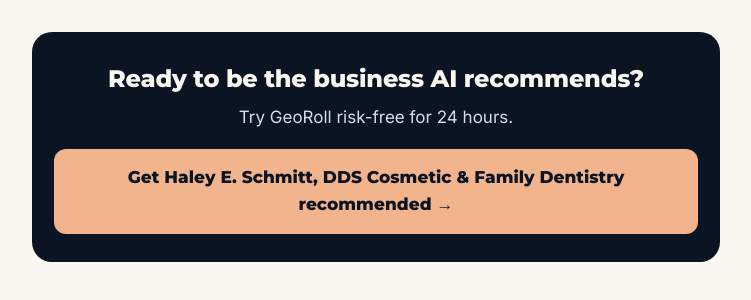
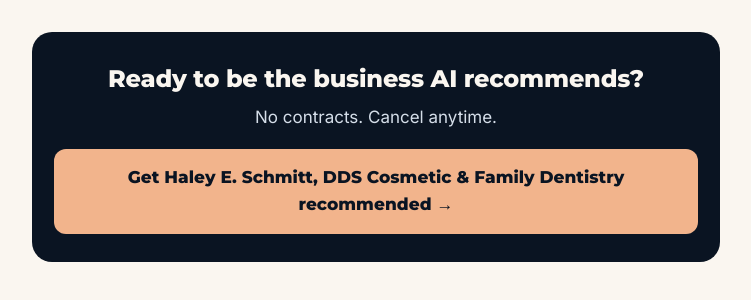
Before and after one commit to GeoRoll/geo-portal, a Jekyll site: the page built from audits/haley-e-schmitt-dds-cosmetic-family-dentistry-brentwood-f7860d2dc0a3/index.html, in a window 1280 px wide. Shown: the part 1889-2189 px from the top of the page, without its empty margins (264-1015 px from the left). Built offline with Jekyll 4.4.1, drawn with Linux system fonts in a browser that asks for light colours.

Commit message:
Refresh audit Haley E. Schmitt, DDS Cosmetic & Family Dentistry

```diff
--- a/audits/haley-e-schmitt-dds-cosmetic-family-dentistry-brentwood-f7860d2dc0a3/index.html
+++ b/audits/haley-e-schmitt-dds-cosmetic-family-dentistry-brentwood-f7860d2dc0a3/index.html
@@ -59,7 +59,7 @@
 <div class="player"><video src="https://georoll.github.io/geo-portal/assets/georoll-video.mp4" playsinline preload="none" poster="https://georoll.github.io/geo-portal/assets/georoll-video-poster.jpg"></video></div>
 <script>document.querySelectorAll('.player').forEach(function(w){var v=w.querySelector('video');v.setAttribute('aria-label','Play video');v.tabIndex=0;function go(){if(w.classList.contains('on'))return;v.controls=true;w.classList.add('on');v.play();}v.addEventListener('click',go);v.addEventListener('keydown',function(e){if(e.key==='Enter'||e.key===' '){e.preventDefault();go();}});});</script>
 
-<div class="cta"><h2>Ready to be the business AI recommends?</h2><p>Try GeoRoll risk-free for 24 hours.</p><a class="btn" href="https://georoll.lemonsqueezy.com/checkout/buy/3d1cb329-b98d-4977-9238-4ab86fe7f325">Get Haley E. Schmitt, DDS Cosmetic &amp; Family Dentistry recommended →</a></div>
+<div class="cta"><h2>Ready to be the business AI recommends?</h2><p>No contracts. Cancel anytime.</p><a class="btn" href="https://georoll.lemonsqueezy.com/checkout/buy/3d1cb329-b98d-4977-9238-4ab86fe7f325">Get Haley E. Schmitt, DDS Cosmetic &amp; Family Dentistry recommended →</a></div>
 
 <footer>This check used ChatGPT with live web search on October 29, 2026. AI answers change over time and can differ by person and location. GeoRoll, Rollout LLC.</footer>
 </div></main></body></html>{% endraw %}
```
